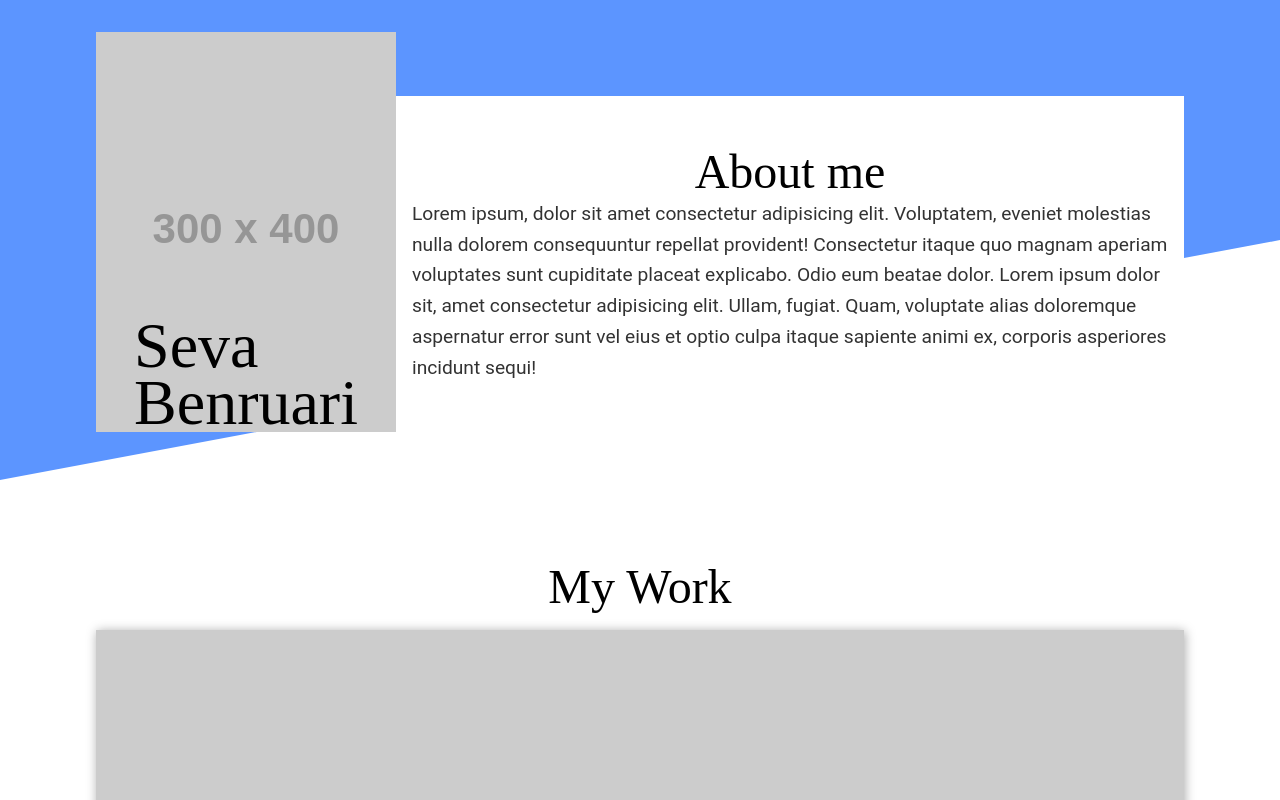
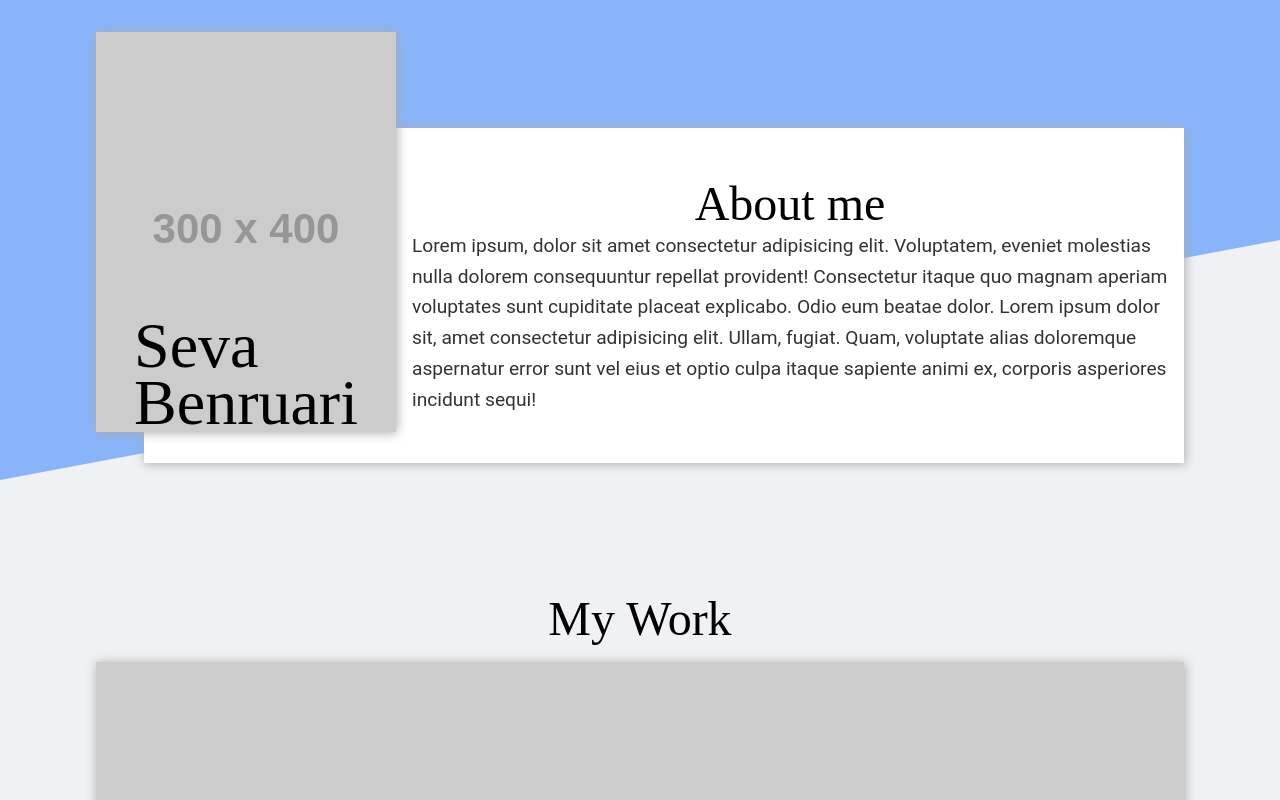
Before and after one commit to sevaaaDev/css-responsive-exercise, a plain HTML site: page top-advanced-css/index.html in a window 1280 px wide. Shown: the top 800 px of the page. Drawn offline with Linux system fonts and the light colour scheme; placeholder pictures from the web are drawn by us.

Commit message:
change color

```diff
--- a/top-advanced-css/style.css
+++ b/top-advanced-css/style.css
@@ -5,13 +5,17 @@
 }
 
 :root {
-  --clr-secondary: #5c95ff;
-  --clr-primary: white;
+  --clr-secondary: #89b4fa;
+  --clr-primary: #eff1f5;
   --serif: "Times New Roman", Times, serif;
   --sans-serif: Roboto, sans-serif;
 }
 
 /* == default style == */
+
+body {
+  background-color: var(--clr-primary);
+}
 
 img {
   max-width: 100%;
@@ -21,6 +25,7 @@ img {
   margin-inline: auto;
   display: block;
   line-height: 0;
+  box-shadow: 1px 1px 10px #aaa;
 }
 
 nav ul {
@@ -153,10 +158,10 @@ nav ul {
   width: 48px;
 }
 
-@media (min-width: 750px) {
+@media (min-width: 700px) {
   .hero__img {
     float: left;
-    margin-block-start: -4rem;
+    margin-block-start: -6rem;
     margin-block-end: 0px;
     margin-inline-end: 1rem;
   }
@@ -165,8 +170,9 @@ nav ul {
 
   .section__about-me {
     background-color: white;
-    margin-block-start: 4rem;
+    margin-block-start: 6rem;
     margin-inline-start: 3rem;
+    box-shadow: 1px 1px 10px #aaa;
     padding: 3rem 1rem;
   }
 }
```
